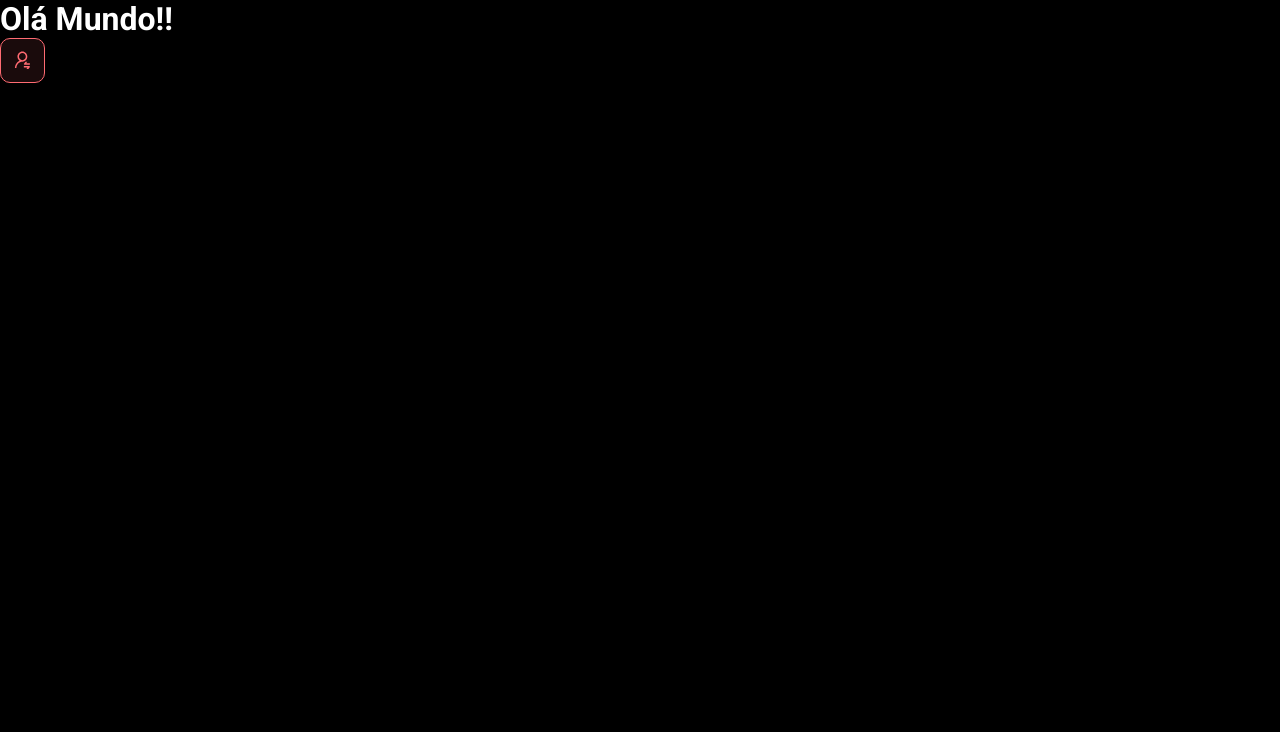
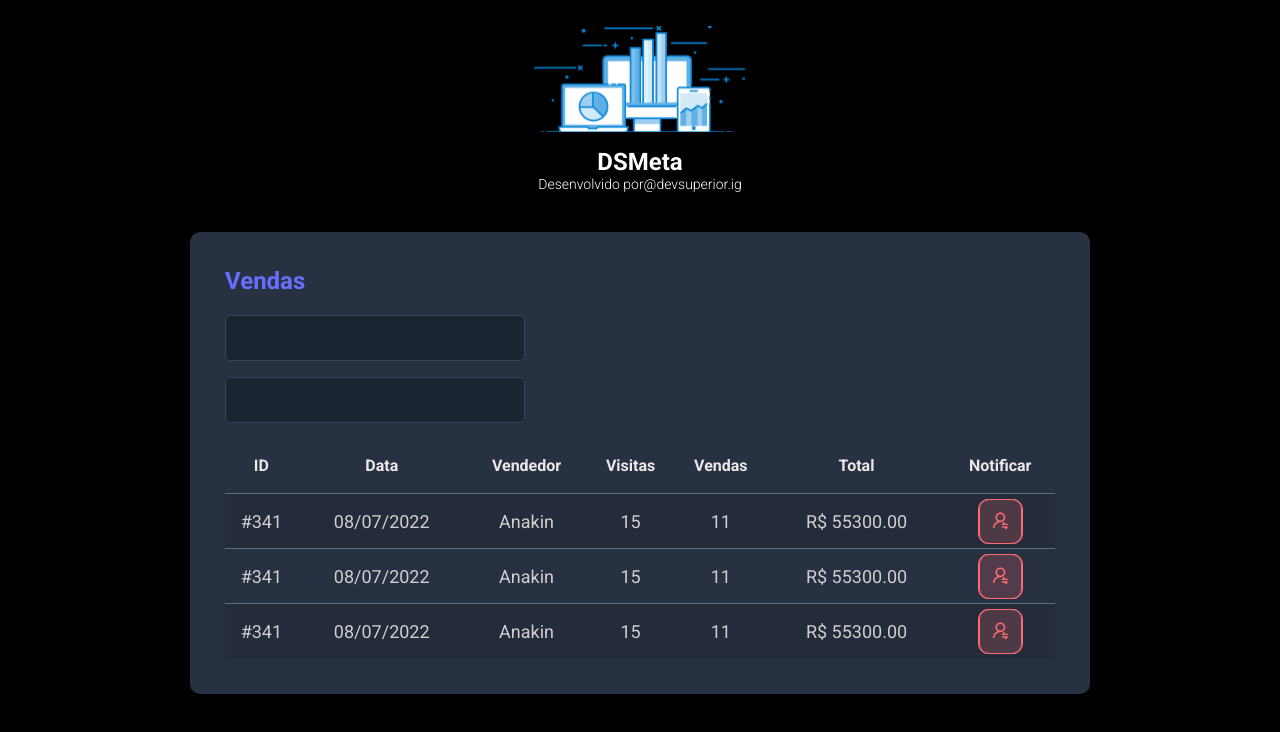
Before and after one commit to Teteuribeiro/dsmeta, a React (Vite) app in the folder frontend/: page / in a window 1280 px wide. Shown: the top 732 px of the page. Built offline with nearby package versions, Linux system fonts and the light colour scheme.

Commit message:
Other components

```diff
--- a/frontend/src/App.tsx
+++ b/frontend/src/App.tsx
@@ -1,11 +1,19 @@
-import NotificationButton from "./components/notification-button"
+import Header from "./components/Header"
+import SalesCard from "./components/SalesCard"
 
 function App() {
 
   return (
     <>
-      <h1>Olá Mundo!!</h1>
-      <NotificationButton/>
+      <Header />
+      <main>
+        <section id="sales">
+          <div className="dsmeta-container">
+            <SalesCard/>
+
+          </div>
+        </section>
+      </main>
     </>
   )
 }
--- /dev/null
+++ b/frontend/src/components/Header/index.tsx
@@ -0,0 +1,21 @@
+import logo from '../../assets/img/logo.svg'
+
+import './style.css'
+
+function Header() {
+
+    return (
+        <header>
+            <div className="dsmeta-logo-container">
+                <img src={logo} alt="DSMeta" />
+                <h1>DSMeta</h1>
+                <p>
+                    Desenvolvido por
+                    <a href="https://www.instagram.com/devsuperior.ig">@devsuperior.ig</a>
+                </p>
+            </div>
+        </header>
+    )
+}
+
+export default Header
--- /dev/null
+++ b/frontend/src/components/Header/style.css
@@ -0,0 +1,20 @@
+.dsmeta-logo-container {
+    display: flex;
+    flex-direction: column;
+    align-items: center;
+    margin-top: 2%;
+}
+
+.dsmeta-logo-container img {
+    width: 235px;
+}
+
+.dsmeta-logo-container h1 {
+    margin-top: 15px;
+    font-size: 24px;
+}
+
+.dsmeta-logo-container p {
+    font-size: 14px;
+    font-weight: 300;
+}
--- /dev/null
+++ b/frontend/src/components/SalesCard/index.tsx
@@ -0,0 +1,87 @@
+import NotificationButton from '../NotificationButton'
+
+import './style.css'
+
+function SalesCard() {
+
+    return (
+        <div className="dsmeta-card">
+            <h2 className="dsmeta-sales-title">Vendas</h2>
+            <div>
+                <div className="dsmeta-form-control-container">
+                    <input className="dsmeta-form-control" type="text" />
+                </div>
+                <div className="dsmeta-form-control-container">
+                    <input className="dsmeta-form-control" type="text" />
+                </div>
+            </div>
+
+            <div>
+                <table className="dsmeta-sales-table">
+                    <thead>
+                        <tr>
+                            <th className="show992">ID</th>
+                            <th className="show576">Data</th>
+                            <th>Vendedor</th>
+                            <th className="show992">Visitas</th>
+                            <th className="show992">Vendas</th>
+                            <th>Total</th>
+                            <th>Notificar</th>
+                        </tr>
+                    </thead>
+                    <tbody>
+                        <tr>
+                            <td className="show992">#341</td>
+                            <td className="show576">08/07/2022</td>
+                            <td>Anakin</td>
+                            <td className="show992">15</td>
+                            <td className="show992">11</td>
+                            <td>R$ 55300.00</td>
+                            <td>
+                                <div className="dsmeta-red-btn-container">
+                                    <div className="dsmeta-red-btn">
+                                        <NotificationButton />
+                                    </div>
+                                </div>
+                            </td>
+                        </tr>
+                        <tr>
+                            <td className="show992">#341</td>
+                            <td className="show576">08/07/2022</td>
+                            <td>Anakin</td>
+                            <td className="show992">15</td>
+                            <td className="show992">11</td>
+                            <td>R$ 55300.00</td>
+                            <td>
+                                <div className="dsmeta-red-btn-container">
+                                    <div className="dsmeta-red-btn">
+                                        <NotificationButton />
+                                    </div>
+                                </div>
+                            </td>
+                        </tr>
+                        <tr>
+                            <td className="show992">#341</td>
+                            <td className="show576">08/07/2022</td>
+                            <td>Anakin</td>
+                            <td className="show992">15</td>
+                            <td className="show992">11</td>
+                            <td>R$ 55300.00</td>
+                            <td>
+                                <div className="dsmeta-red-btn-container">
+                                    <div className="dsmeta-red-btn">
+                                        <NotificationButton />
+                                    </div>
+                                </div>
+                            </td>
+                        </tr>
+                    </tbody>
+
+                </table>
+            </div>
+
+        </div>
+    )
+}
+
+export default SalesCard
--- /dev/null
+++ b/frontend/src/components/SalesCard/style.css
@@ -0,0 +1,104 @@
+.dsmeta-card {
+    background-color: #283142;
+    border-radius: 10px;
+    padding: 30px 10px;
+}
+
+.dsmeta-sales-title {
+    color: #676fff;
+    font-size: 24px;
+    margin-bottom: 20px;
+}
+
+.dsmeta-form-control-container {
+    margin-bottom: 16px;
+    max-width: 300px;
+}
+
+.dsmeta-form-control {
+    width: 100%;
+    height: 46px;
+    background-color: #1b2531;
+    border: 1px solid #384459;
+    border-radius: 5px;
+    color: #9aaabe;
+    padding: 0 20px;
+    font-size: 18px;
+}
+
+.dsmeta-sales-table {
+    width: 100%;
+    border-spacing: 0;
+    border-collapse: collapse;
+}
+
+.dsmeta-sales-table thead {
+    height: 55px;
+    font-size: 16px;
+    color: #e9e9e9;
+    font-weight: 700;
+}
+
+.dsmeta-sales-table tbody {
+    font-size: 14px;
+    font-weight: 400;
+    color: #cfcfcf;
+    text-align: center;
+}
+
+.dsmeta-sales-table tbody tr {
+    height: 74px;
+    border-top: 1px solid #5f6e82;
+}
+
+.dsmeta-sales-table tbody tr:hover>td {
+    background-color: #384459;
+}
+
+.dsmeta-sales-table tbody tr:nth-child(odd) {
+    background-color: #242c3b;
+}
+
+.show992 {
+    display: none;
+}
+.dsmeta-red-btn-container {
+    display: flex;
+    justify-content: center;
+}
+
+.dsmeta-red-btn {
+  height: 45px;
+  width: 45px;
+  background: rgba(255, 107, 114, 0.1);
+  border: 1px solid #ff6b72;
+  border-radius: 10px;
+  display: flex;
+  align-items: center;
+  justify-content: center;
+  cursor: pointer;
+}
+
+@media (min-width: 576px) {
+    .show576 {
+        display: table-cell;
+    }
+
+    .dsmeta-card {
+        padding: 35px;
+    }
+
+    .dsmeta-sales-table tbody tr {
+        height: 55px;
+    }
+
+    .dsmeta-sales-table tbody {
+        font-size: 18px;
+    }
+}
+
+@media (min-width: 992px) {
+    .show992 {
+        display: table-cell;
+    }
+}
--- a/frontend/src/index.css
+++ b/frontend/src/index.css
@@ -19,3 +19,12 @@
   color: unset;
   text-decoration: none;
 }
+.dsmeta-container {
+  width: 100%;
+  max-width: 900px;
+  margin: 0 auto;
+}
+
+#sales {
+  padding: 40px 10px;
+}
```
Also changed, not shown: frontend/src/assets/img/logo.svg (added), frontend/src/components/NotificationButton/index.tsx (renamed from frontend/src/components/notification-button/index.tsx), frontend/src/components/NotificationButton/style.css (renamed from frontend/src/components/notification-button/style.css).
